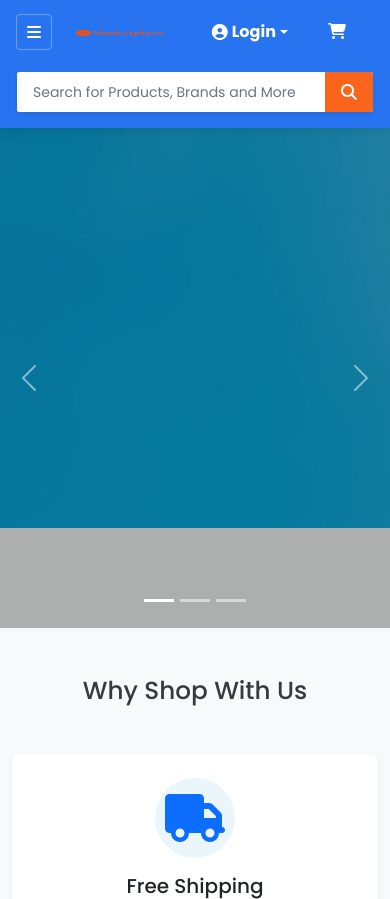
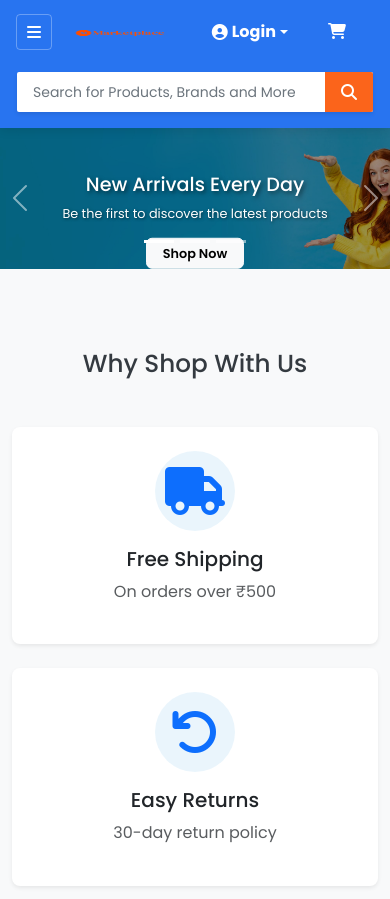
Before and after one commit to indranandjha1993/marketplace, a Django app: page / in a window 390 px wide. Shown: the top 899 px of the page. Run offline with Django 5.2, Linux system fonts and the light colour scheme; data that the repository does not hold is empty.

Commit message:
refactor(templates): improve banner layout and responsiveness
Enhance the banner section by adding a container for images, maintaining aspect ratio, and improving responsive behavior. Adjust styles for better readability and visual appeal across different screen sizes.

```diff
--- a/templates/products/home.html
+++ b/templates/products/home.html
@@ -14,27 +14,33 @@
         </div>
         <div class="carousel-inner">
             <div class="carousel-item active">
-                <img src="/static/img/banner1.jpg" class="d-block w-100" alt="New Arrivals Every Day" style="height: 400px; object-fit: cover;">
-                <div class="carousel-caption d-none d-md-block">
-                    <h2>New Arrivals Every Day</h2>
-                    <p>Be the first to discover the latest products</p>
-                    <a href="{% url 'products:browse_products' %}" class="btn btn-light btn-lg">Shop Now</a>
+                <div class="banner-img-container">
+                    <img src="/static/img/banner1.jpg" class="d-block w-100" alt="New Arrivals Every Day">
+                </div>
+                <div class="carousel-caption">
+                    <h2 class="banner-title">New Arrivals Every Day</h2>
+                    <p class="banner-subtitle">Be the first to discover the latest products</p>
+                    <a href="{% url 'products:browse_products' %}" class="btn btn-light btn-lg banner-btn">Shop Now</a>
                 </div>
             </div>
             <div class="carousel-item">
-                <img src="/static/img/banner2.jpg" class="d-block w-100" alt="Special Offers" style="height: 400px; object-fit: cover;">
-                <div class="carousel-caption d-none d-md-block">
-                    <h2>Special Offers</h2>
-                    <p>Save big on our featured products</p>
-                    <a href="{% url 'products:browse_products' %}" class="btn btn-light btn-lg">Shop Now</a>
+                <div class="banner-img-container">
+                    <img src="/static/img/banner2.jpg" class="d-block w-100" alt="Special Offers">
+                </div>
+                <div class="carousel-caption">
+                    <h2 class="banner-title">Special Offers</h2>
+                    <p class="banner-subtitle">Save big on our featured products</p>
+                    <a href="{% url 'products:browse_products' %}" class="btn btn-light btn-lg banner-btn">Shop Now</a>
                 </div>
             </div>
             <div class="carousel-item">
-                <img src="/static/img/banner3.jpg" class="d-block w-100" alt="Become a Vendor" style="height: 400px; object-fit: cover;">
-                <div class="carousel-caption d-none d-md-block">
-                    <h2>Start Selling Today</h2>
-                    <p>Join thousands of successful vendors on our platform</p>
-                    <a href="{% url 'vendors:become_vendor' %}" class="btn btn-success btn-lg">Become a Vendor</a>
+                <div class="banner-img-container">
+                    <img src="/static/img/banner3.jpg" class="d-block w-100" alt="Become a Vendor">
+                </div>
+                <div class="carousel-caption">
+                    <h2 class="banner-title">Start Selling Today</h2>
+                    <p class="banner-subtitle">Join thousands of successful vendors on our platform</p>
+                    <a href="{% url 'vendors:become_vendor' %}" class="btn btn-success btn-lg banner-btn">Become a Vendor</a>
                 </div>
             </div>
         </div>
@@ -250,14 +256,30 @@
 {% block extra_css %}
 <style>
     /* Carousel enhancements */
+    .hero-banner {
+        margin-bottom: 2rem;
+    }
+
     .carousel-item {
         position: relative;
-        height: 500px; /* Fixed height for consistent appearance */
     }
 
-    .carousel-item img {
+    .banner-img-container {
+        position: relative;
+        width: 100%;
+        height: 0;
+        padding-bottom: 36.13%; /* 542/1500 = 0.3613 or 36.13% - maintains aspect ratio 1500x542 */
+        overflow: hidden;
+    }
+
+    .banner-img-container img {
+        position: absolute;
+        top: 0;
+        left: 0;
+        width: 100%;
         height: 100%;
         object-fit: cover;
+        object-position: center;
     }
 
     .carousel-item::after {
@@ -267,22 +289,89 @@
         left: 0;
         width: 100%;
         height: 100%;
-        background: rgba(0, 0, 0, 0.3);
+        background: rgba(0, 0, 0, 0.4);
     }
 
     .carousel-caption {
-        bottom: 50%;
-        transform: translateY(50%);
-        padding-bottom: 0;
+        position: absolute;
+        top: 50%;
+        left: 50%;
+        transform: translate(-50%, -50%);
+        width: 100%;
+        padding: 0 15px;
+        text-align: center;
         z-index: 1;
+    }
+
+    .banner-title {
+        font-size: 2.5rem;
+        margin-bottom: 1rem;
+        text-shadow: 2px 2px 4px rgba(0, 0, 0, 0.5);
+    }
+
+    .banner-subtitle {
+        font-size: 1.2rem;
+        margin-bottom: 1.5rem;
+        text-shadow: 1px 1px 3px rgba(0, 0, 0, 0.5);
+    }
+
+    .banner-btn {
+        padding: 0.5rem 1.5rem;
+        font-weight: 600;
     }
 
     .carousel-indicators {
         z-index: 2;
+        margin-bottom: 1rem;
     }
 
     .carousel-control-prev, .carousel-control-next {
         z-index: 2;
+        width: 10%;
+    }
+
+    /* Responsive adjustments */
+    @media (max-width: 991.98px) {
+        .banner-title {
+            font-size: 2rem;
+        }
+
+        .banner-subtitle {
+            font-size: 1rem;
+        }
+    }
+
+    @media (max-width: 767.98px) {
+        .banner-title {
+            font-size: 1.5rem;
+            margin-bottom: 0.5rem;
+        }
+
+        .banner-subtitle {
+            font-size: 0.9rem;
+            margin-bottom: 1rem;
+        }
+
+        .banner-btn {
+            padding: 0.4rem 1.2rem;
+            font-size: 0.9rem;
+        }
+    }
+
+    @media (max-width: 575.98px) {
+        .banner-title {
+            font-size: 1.2rem;
+        }
+
+        .banner-subtitle {
+            font-size: 0.8rem;
+            margin-bottom: 0.8rem;
+        }
+
+        .banner-btn {
+            padding: 0.3rem 1rem;
+            font-size: 0.8rem;
+        }
     }
 
     /* Category cards styling */
```
